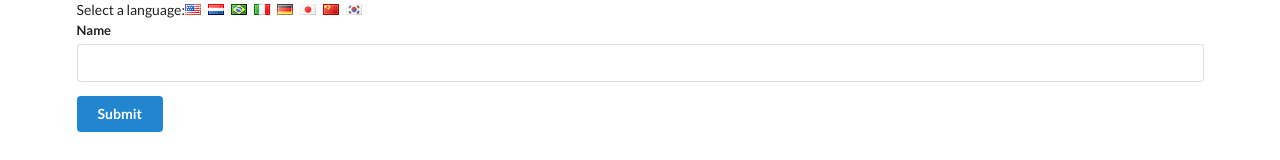
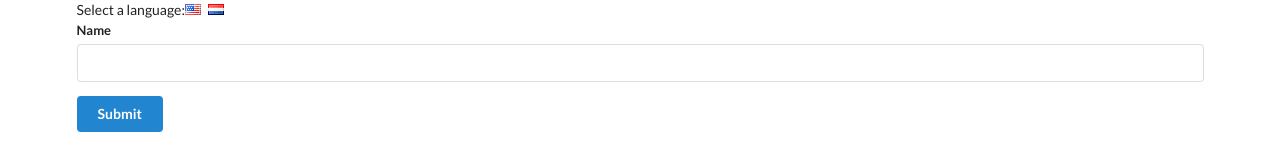
Before and after one commit to marcoamolinaro/react-redux-translate, a React (Create React App) app: page / in a window 1280 px wide. Shown: the top 160 px of the page. Built offline with nearby package versions, Linux system fonts and the light colour scheme.

Commit message:
302. Consuming the Context Value

```diff
--- a/src/components/App.js
+++ b/src/components/App.js
@@ -16,12 +16,6 @@
                     Select a language:
                     <i className="flag us" onClick={() => this.onLanguageChange('english')}/>
                     <i className="flag nl" onClick={() => this.onLanguageChange('dutch')}/>
-                    <i className="flag br" onClick={() => this.onLanguageChange('portuguese')}/>
-                    <i className="flag it" onClick={() => this.onLanguageChange('italian')}/>
-                    <i className="flag de" onClick={() => this.onLanguageChange('german')}/>
-                    <i className="flag jp" onClick={() => this.onLanguageChange('japanese')}/>
-                    <i className="flag cn" onClick={() => this.onLanguageChange('chinese')}/>
-                    <i className="flag kr" onClick={() => this.onLanguageChange('korean')}/>
                 </div>
                 <UserCreate />
             </div>
--- a/src/components/Button.js
+++ b/src/components/Button.js
@@ -5,9 +5,9 @@
     static contextType = LanguageContext;
 
     render() {
-        console.log(this.context);
+        const text = this.context === 'english' ? 'Submit' : 'Voorleggen';
 
-        return <button className="ui button primary">Submit</button>;
+        return <button className="ui button primary">{text}</button>;
     }
 }
 
--- a/src/components/Field.js
+++ b/src/components/Field.js
@@ -1,10 +1,15 @@
 import React from 'react';
+import LanguageContext from '../contexts/LanguageContext';
 
 class Field extends React.Component {
+    static contextType = LanguageContext;
+
     render() {
+        const text = this.context === 'english' ? 'Name' : 'Naam';
+
         return (
             <div className="ui field">
-                <label>Name</label>
+                <label>{text}</label>
                 <input />
             </div>
         );
```
